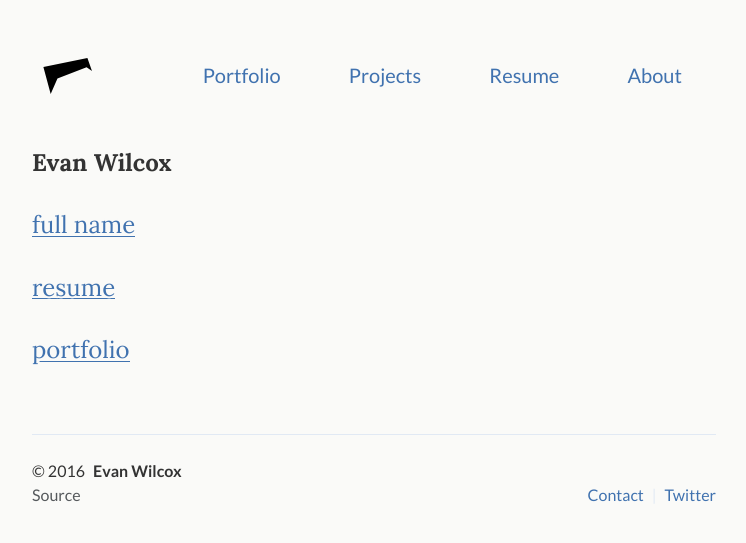
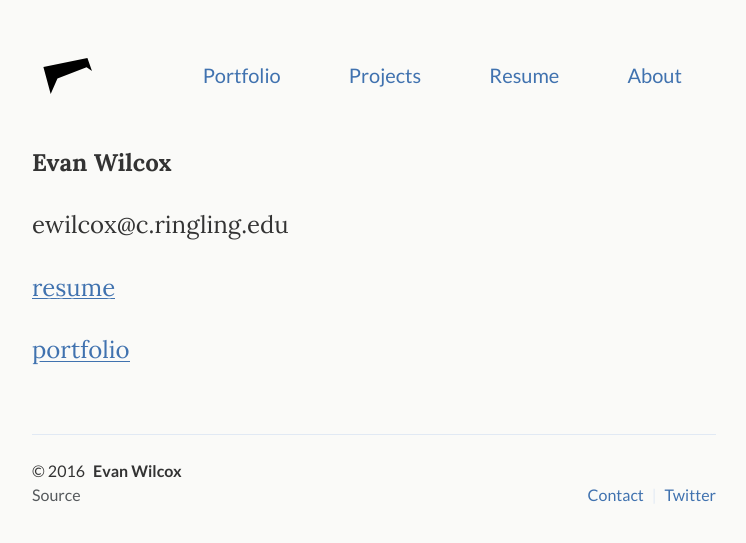
Before and after one commit to ewilcox8/ewilcox8, a Jekyll site: the page built from index.md, in a window 1280 px wide. Shown: the top 543 px of the page, without its empty margins (266-1012 px from the left). Built offline with Jekyll 4.4.1, drawn with Linux system fonts in a browser that asks for light colours.

Commit message:
Update index.md

```diff
--- a/index.md
+++ b/index.md
@@ -5,7 +5,7 @@ layout: default
 <div class="lead pretty-links">
  **Evan Wilcox**
 
- [full name](about/)
+ewilcox@c.ringling.edu
 
 [resume](resume/)
 
```
